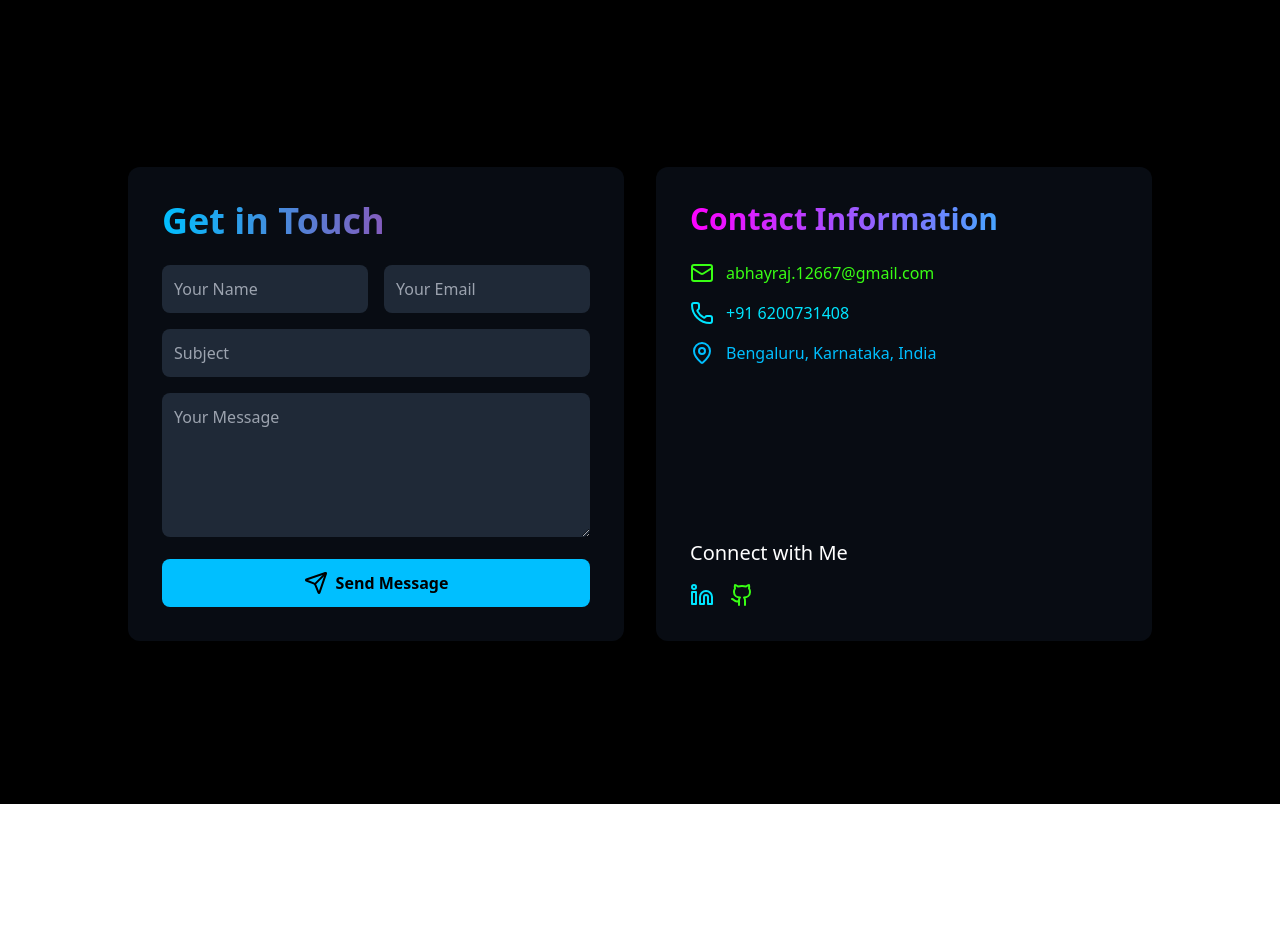
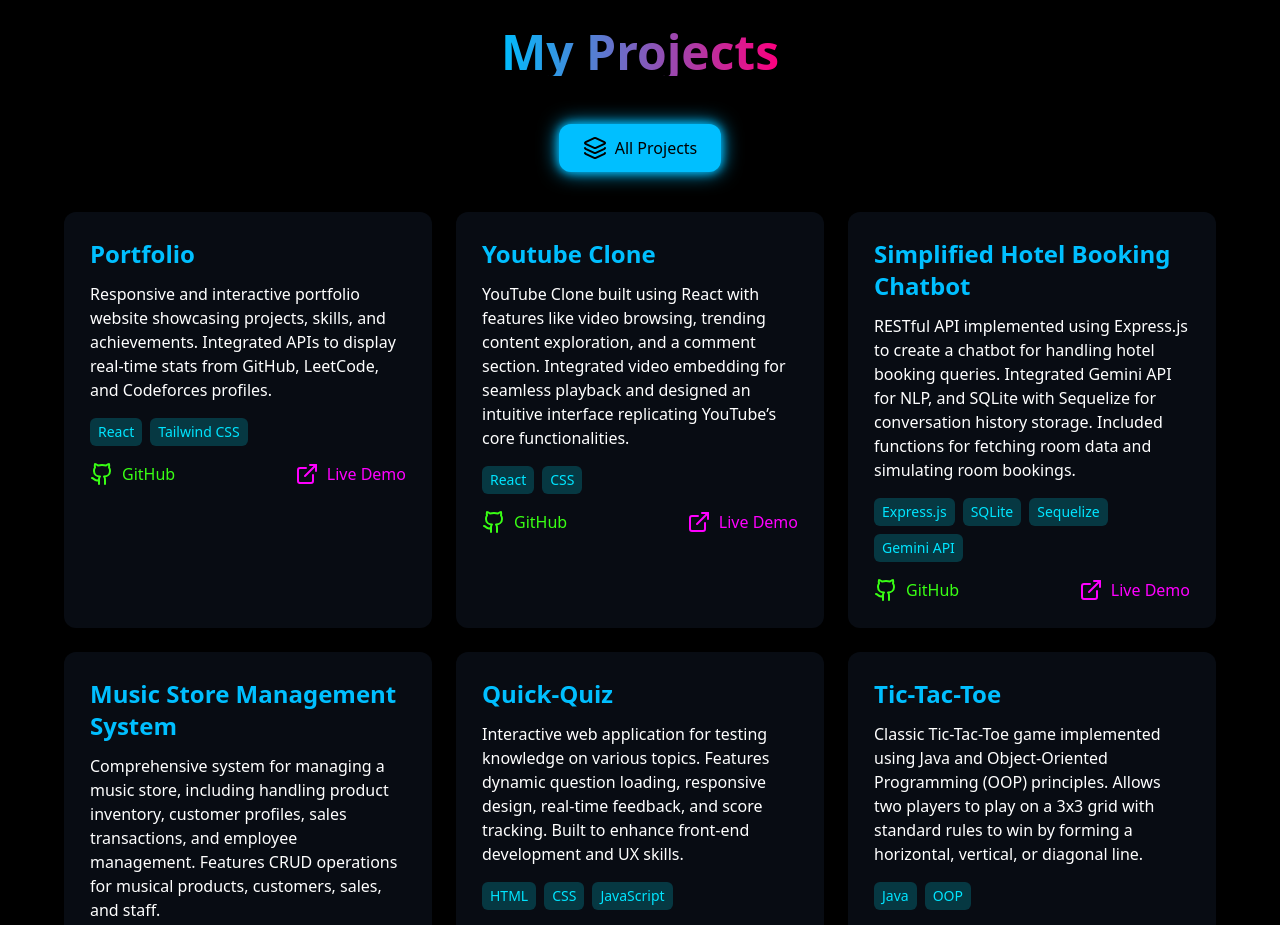
Before and after one commit to BarryByte/Portfolio-v0.1, a React (Create React App) app: page / in a window 1280 px wide. Shown: the part 860-1785 px from the top of the page. Before the commit the page ends 1664 px from the top, so only its background shows below. Built offline with nearby package versions, Linux system fonts and the light colour scheme; a web font is replaced by a local one.

Commit message:
added project section

```diff
--- a/src/components/Body.js
+++ b/src/components/Body.js
@@ -3,6 +3,7 @@ import Header from './Header'
 import Sidebar from './Sidebar'
 import Home from "./Home"
 import ContactPage from './ContactPage'
+import Projects from './Projects'
 
 const Body = () => {
   return (
@@ -10,6 +11,7 @@ const Body = () => {
       <Header/>
       <Sidebar/>
       <Home/>
+      <Projects/>
       <ContactPage/>
 
     </div>
--- a/src/components/Projects.js
+++ b/src/components/Projects.js
@@ -6,45 +6,79 @@ const Projects = () => {
 
   const projects = [
     {
-      title: 'E-Commerce Platform',
-      description: 'Full-stack e-commerce application with real-time inventory management',
-      technologies: ['React', 'Node.js', 'MongoDB', 'Redux'],
-      githubLink: 'https://github.com/username/ecommerce-project',
-      liveLink: 'https://example-ecommerce.vercel.app',
-      category: 'fullstack'
+      title: 'Portfolio',
+      description: 'Responsive and interactive portfolio website showcasing projects, skills, and achievements. Integrated APIs to display real-time stats from GitHub, LeetCode, and Codeforces profiles.',
+      technologies: ['React', 'Tailwind CSS'],
+      githubLink: 'https://github.com/BarryByte/Portfolio-v0.1',
+      liveLink: 'https://portfolio-v0-1-tus8.vercel.app/',
+      category: 'frontend',
     },
     {
-      title: 'AI Chatbot',
-      description: 'Machine learning powered chatbot with natural language processing',
-      technologies: ['Python', 'TensorFlow', 'Flask', 'React'],
-      githubLink: 'https://github.com/username/ai-chatbot',
-      liveLink: 'https://ai-chatbot-demo.vercel.app',
-      category: 'ai'
+      title: 'Youtube Clone',
+      description: 'YouTube Clone built using React with features like video browsing, trending content exploration, and a comment section. Integrated video embedding for seamless playback and designed an intuitive interface replicating YouTube’s core functionalities.',
+      technologies: ['React', 'CSS'],
+      githubLink: 'https://github.com/BarryByte/youtube-clone',
+      liveLink: 'https://youtube-clone-plum-beta.vercel.app/',
+      category: 'frontend',
     },
     {
-      title: 'Weather Forecast App',
-      description: 'Real-time weather tracking with predictive analytics',
-      technologies: ['React', 'OpenWeatherAPI', 'Tailwind CSS'],
-      githubLink: 'https://github.com/username/weather-app',
-      liveLink: 'https://weather-forecast-app.vercel.app',
-      category: 'frontend'
+      title: 'Simplified Hotel Booking Chatbot',
+      description: 'RESTful API implemented using Express.js to create a chatbot for handling hotel booking queries. Integrated Gemini API for NLP, and SQLite with Sequelize for conversation history storage. Included functions for fetching room data and simulating room bookings.',
+      technologies: ['Express.js', 'SQLite', 'Sequelize', 'Gemini API'],
+      githubLink: 'https://github.com/BarryByte/Bot9---Ben10',
+      liveLink: 'https://main.d2kvnf7sqmud7t.amplifyapp.com/',
+      category: 'backend',
     },
     {
-      title: 'Blockchain Voting System',
-      description: 'Decentralized voting platform ensuring transparency and security',
-      technologies: ['Solidity', 'Web3.js', 'React', 'Ethereum'],
-      githubLink: 'https://github.com/username/voting-blockchain',
-      liveLink: 'https://blockchain-voting.vercel.app',
-      category: 'blockchain'
-    }
+      title: 'Music Store Management System',
+      description: 'Comprehensive system for managing a music store, including handling product inventory, customer profiles, sales transactions, and employee management. Features CRUD operations for musical products, customers, sales, and staff.',
+      technologies: ['JavaScript', 'Node.js', 'MongoDB'],
+      githubLink: 'https://github.com/BarryByte/MusicStoreManagement',
+      liveLink: '',
+      category: '',
+    },
+    {
+      title: 'Quick-Quiz',
+      description: 'Interactive web application for testing knowledge on various topics. Features dynamic question loading, responsive design, real-time feedback, and score tracking. Built to enhance front-end development and UX skills.',
+      technologies: ['HTML', 'CSS', 'JavaScript'],
+      githubLink: 'https://github.com/BarryByte/Quick-Quiz',
+      liveLink: '',
+      category: 'frontend',
+    },
+    {
+      title: 'Tic-Tac-Toe',
+      description: 'Classic Tic-Tac-Toe game implemented using Java and Object-Oriented Programming (OOP) principles. Allows two players to play on a 3x3 grid with standard rules to win by forming a horizontal, vertical, or diagonal line.',
+      technologies: ['Java', 'OOP'],
+      githubLink: 'https://github.com/BarryByte/Tic-Tac-Toe',
+      liveLink: '',
+      category: 'game',
+    },
+    {
+      title: 'Pokedox-Clock',
+      description: 'Dynamic analog clock developed using HTML, CSS, and JavaScript. Features real-time updates, visually appealing design, and user controls to pause and resume the clock hands.',
+      technologies: ['HTML', 'CSS', 'JavaScript'],
+      githubLink: 'https://github.com/BarryByte/Pokedex/tree/main/clock_example',
+      liveLink: '',
+      category: 'frontend',
+    },
+    {
+      title: 'REST APIs for Video Files',
+      description: 'Video processing platform using Node.js, Express, SQLite, and Cloudinary. Features include video uploading, trimming, merging, and generating time-limited download links. Utilized FFmpeg for video processing and Cloudinary for efficient storage.',
+      technologies: ['Node.js', 'Express', 'SQLite', 'Cloudinary', 'FFmpeg'],
+      githubLink: 'https://github.com/BarryByte/REST-APIs-for-Video-Files',
+      liveLink: '',
+      category: 'backend',
+    },
   ];
+
+
 
   const categories = [
     { name: 'all', label: 'All Projects', icon: <Layers className="mr-2" /> },
-    { name: 'fullstack', label: 'Full Stack', icon: <Code className="mr-2" /> },
-    { name: 'frontend', label: 'Frontend', icon: <ExternalLink className="mr-2" /> },
-    { name: 'ai', label: 'AI Projects', icon: <Code className="mr-2" /> },
-    { name: 'blockchain', label: 'Blockchain', icon: <Layers className="mr-2" /> }
+    // { name: 'fullstack', label: 'Full Stack', icon: <Code className="mr-2" /> },
+    // { name: 'frontend', label: 'Frontend', icon: <ExternalLink className="mr-2" /> },
+    // { name: 'ai', label: 'AI Projects', icon: <Code className="mr-2" /> },
+
   ];
 
   const filteredProjects = selectedCategory === 'all'
```
